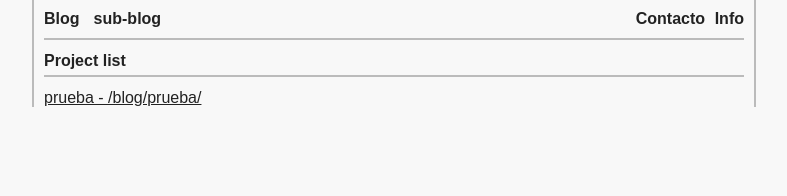
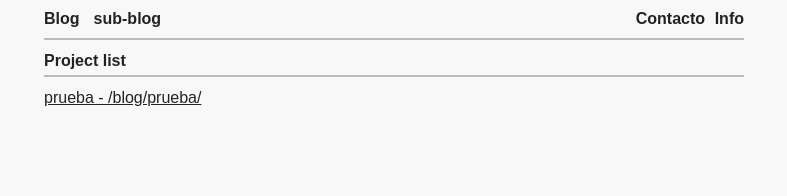
Before and after one commit to haztecaso/radio-klein, a Jekyll site: the page built from list.html, in a window 1280 px wide. Shown: the top 196 px of the page, without its empty margins (246-1033 px from the left). Built offline with Jekyll 4.4.1, drawn with Linux system fonts in a browser that asks for light colours; Markdown is read by kramdown in place of the engine named in the settings.

Commit message:
Automated commit

```diff
--- a/assets/styles.css
+++ b/assets/styles.css
@@ -11,8 +11,6 @@ body{
     padding: 0 10px;
     font-family: sans-serif;
     background:#f8f8f8;
-    border-left:2px solid #bbb;
-    border-right:2px solid #bbb;
 }
 
 a:hover{ background: #444; color: #fff; text-decoration:none;}
--- a/index.html
+++ b/index.html
@@ -4,7 +4,7 @@ title: index
 ---
 {% for post in site.posts %}
 <article>
-    <h2><span>{{ post.title }}</span><time>{{ post.date }}</time></h2>
+    <h2><span>{{ post.title }}</span><time>{ post.date | date: "%d/%m/%Y" }}</time></h2>
     {{ post.excerpt }}
 
     {% if post.excerpt != post.content %}
```
